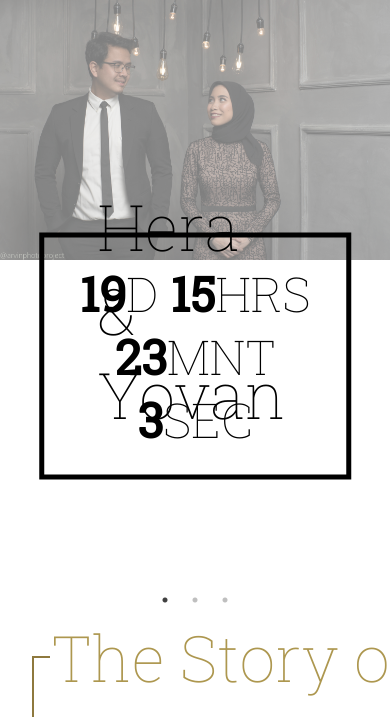
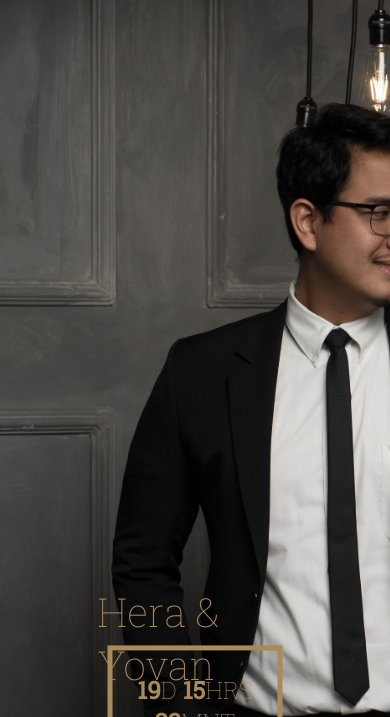
Before and after one commit to rahmaniaam/heraandyovan, a Django app: page /reception/ in a window 390 px wide; the page is wider, and only the part inside the window is pictured. Shown: the top 717 px of that part. Run offline with Django 3.2, Linux system fonts and the light colour scheme; some libraries are stand-ins or nearby versions; grey boxes are pictures that could not be loaded.

Commit message:
cek photo resize

```diff
--- a/reception/static/css/fonts/fonts.css
+++ b/dudu/static/css/fonts/fonts.css
@@ -4,8 +4,8 @@
 
 @font-face {
     font-family: 'scriptinaregular';
-    src: url('scriptina-webfont.woff2') format('woff2'),
-         url('scriptina-webfont.woff') format('woff');
+    src: url('scriptin-webfont.woff2') format('woff2'),
+         url('scriptin-webfont.woff') format('woff');
     font-weight: normal;
     font-style: normal;
 
--- /dev/null
+++ b/dudu/static/css/large.css
@@ -0,0 +1,190 @@
+
+html, body {
+	margin: 0;
+	padding: 0;
+	width: 100%;
+	overflow-x: none;
+
+	font-family: 'Roboto Slab', serif;
+	font-weight: 100;
+	color: #aa8a59;
+}
+
+.body {
+	display: grid;
+	grid-template-columns: 100%;
+}
+
+a {
+	color: inherit;
+	text-decoration: none;
+}
+
+li {
+	list-style-type: none;
+}
+
+/* first big div */
+.landing {
+	height: 100vh;
+	position: relative;
+	overflow: hidden;
+}
+
+.lg-img {
+	/* opacity: 0.5; */
+	position: relative;
+    width: 100vw;
+}
+
+#third-photo {
+    object-position: 50% 10%;
+}
+
+.slide {
+	position: relative;
+}
+
+.slide img {
+    object-fit: cover;
+}
+
+.title {
+	position: absolute;
+	top: 85%;
+	left: 50%;
+	-webkit-transform: translate(-50%, -85%);
+	   -moz-transform: translate(-50%, -85%);
+	    -ms-transform: translate(-50%, -85%);
+	     -o-transform: translate(-50%, -85%);
+			transform: translate(-50%, -85%);
+
+	font-size: 2.5rem;
+	padding-bottom: 6rem;
+}
+
+#demo {
+	width: 30%;
+	border: 5px solid #aa8a59;
+	position: absolute;
+	top: 90%;
+	left: 50%;
+	-webkit-transform: translate(-50%, -90%);
+	   -moz-transform: translate(-50%, -90%);
+	    -ms-transform: translate(-50%, -90%);
+	     -o-transform: translate(-50%, -90%);
+	        transform: translate(-50%, -90%);
+
+    font-size: 1.5rem;
+	text-align: center;
+	padding: 1.5rem ;
+}
+
+.slick-slider {
+	position: absolute;
+}
+
+/* second big div */
+.story {
+	position: relative;
+	color: #ad974f;
+}
+
+fieldset {
+	min-height: 100vh;
+	margin: 2rem;
+	margin-top: 0;
+	border: 2px solid #8e793e;
+}
+
+.story-title {
+	text-align: center;
+	font-size: 4rem;
+}
+
+.story-text {
+	padding: 2rem;
+	font-size: 2rem;
+}
+
+/* third big div */
+.calendar {
+	display: grid;
+	justify-content: center;
+	align-content: center;
+
+	background-color: #8e793e;
+	color: #fff;
+
+	height: 50vh;
+	font-size: 2.5rem;
+	text-align: center;
+}
+
+/* fourth big div */
+.rsvp-container {
+	position: relative;
+	text-align: center;
+	font-size: 3rem;
+	padding: 2rem;
+}
+
+form {
+	display: flex;
+	flex-direction: column;
+	flex-wrap: wrap;
+}
+
+input {
+	max-width: 300px;
+	height: 2rem;
+	margin: 0.6rem auto;
+}
+
+input[type=text], input[type=email] {
+	min-width: 30%;
+	border-radius: 10px;
+	padding: 0.7rem;
+	font-size: 2rem;
+	border: 1px thin #333333;
+}
+
+input[type=radio] + label {
+	margin: 0;
+	clear: none;
+}
+
+input[type=submit] {
+	height: 3rem;
+	min-width: 30%;
+	border: none;
+	border-radius: 10px;
+	width: 100%;
+	font-size: 1.5rem;
+	padding: 0.7rem;
+}
+
+/*fifth big div */
+
+.map-container {
+	text-align: center;
+	max-height: 100vh;
+}
+/*
+.map-grid {
+	display: grid;
+	grid-template-columns: 50;
+
+	text-align: center;
+} */
+
+.map-title {
+	font-size: 3rem;
+	padding: 2rem 0;
+}
+
+#map {
+	height: 30rem;
+	width: 50%;
+	margin: 0 auto;
+}
--- a/reception/templates/reception/reception.html
+++ b/reception/templates/reception/reception.html
@@ -6,37 +6,77 @@
     <title>Hera & Yovan</title>
     <meta charset='utf-8' />
 
-    <link href="{% static 'css/fonts/fonts.css' %}" rel="stylesheet">
     <link href="https://fonts.googleapis.com/css?family=Roboto+Slab:100,400" rel="stylesheet">
-    <link href="{% static 'css/reception.css' %}" rel="stylesheet">
+    <link href="{% static 'css/large.css' %}" rel="stylesheet">
+
+    <style>
+        @font-face {
+            font-family: 'scriptinaregular';
+            src: url("{% static 'fonts/scriptin-webfont.woff2' %}") format('woff2'),
+            url("{% static 'fonts/scriptin-webfont.woff' %}") format('woff');
+            font-weight: normal;
+            font-style: normal;
+        }
+
+        @font-face {
+            font-family: 'neou';
+            src: url("{% static 'fonts/Neou-Thin.ttf' %}") format('truetype');
+        }
+
+        @media screen and (max-width: 1144px) {
+            .lg-img {
+                height: 100vh;
+                width: auto;
+            }
+
+            #first-photo {
+                object-position: 40% 0;
+            }
+
+            #second-photo {
+                object-position: 50% 0;
+            }
+
+            #third-photo {
+                width: 100vw;
+                object-position: 50% 0;
+            }
+
+            .slide {
+                overflow: hidden;
+            }
+
+        }
+    </style>
 
     <link rel="stylesheet" type="text/css" href="{% static 'css/slick/slick.css' %}" />
     <link rel="stylesheet" type="text/css" href="{% static 'css/slick/slick-theme.css' %}" />
 </head>
 
+
 <body>
     <div class="landing">
         <div class="slideshow">
             <div class="slide">
-                <img class="lg-img" src="{% static 'assets/_DSC5694.jpg' %}" width="100%">
+                <img id="first-photo" class="lg-img" src="{% static 'assets/_DSC5694.jpg' %}" width="100%">
             </div>
-            <div class="slide">
-                <img class="lg-img" src="{% static 'assets/_DSC5809.jpg' %}" width="100%">
+            <!-- <div class="slide">
+                <img id="second-photo" class="lg-img" src="{% static 'assets/_DSC5809.jpg' %}" width="100%">
             </div>
             <div class="slide">
                 <img id="third-photo" class="lg-img" src="{% static 'assets/_DSC6039.jpg' %}" width="100%">
-            </div>
+            </div> -->
         </div>
 
         <p class="title">Hera & Yovan</p>
-        <p id="demo"></p>
+        <p id="demo" style="font-family: Roboto Slab;"></p>
     </div>
 
     <div class="story">
         <fieldset>
             <legend class="story-title">The Story of Us</legend>
-            <div class="story-text">
-                <div class="mugshot-container">
+            <div class="story-text" style="font-family: Roboto Slab;">
+                <!-- <div class="mugshot-container">
                     <div class="bride">
                         <div class="bride-photo crop">
                             <img class="bride-img" src="http://www.adrianbonetphotography.net/blog/wp-content/uploads/2015/01/016-wedding-bride-portrait-profile.jpg">
@@ -54,7 +94,7 @@
                             The Groom
                         </div>
                     </div>
-                </div>
+                </div> -->
                 <p>Id illum impetus expetendis pri, melius admodum placerat ius cu. Ei eirmod oportere mei, mei nisl esse signiferumque
                     te. Rebum delenit vituperatoribus sit ex, pro commodo postulant te. His stet accusam gloriatur te, eu
                     putant tritani persecuti quo, his ex mucius reformidans. Semper hendrerit eos et, nec id choro ubique
@@ -82,7 +122,7 @@
         </fieldset>
     </div>
 
-    <div class="calendar">
+    <div class="calendar" style="font-family: neou;">
         <p>
             Sunday, 22 July 2018
             <br> Birawa Assembly Hall, Hotel Bidakara
@@ -95,7 +135,7 @@
         </span>
     </div>
 
-    <div class="rsvp-container">
+    <div class="rsvp-container" style="font-family: Roboto Slab;">
         RSVP
         <div class="rsvp-form">
             <form id="form" method="POST" action="{% url 'reception:add_guest' %}">
@@ -105,7 +145,7 @@
         </div>
     </div>
 
-    <div class="map-container">
+    <div class="map-container" style="font-family: Roboto Slab;">
         <p class="map-title">Don't get lost, we have technology.</p>
         <div id="map"></div>
     </div>
```
Also changed, not shown: reception/static/css/large.css (added, +190 -0 lines), reception/static/css/reception.css (+21 -26 lines), dudu/static/assets/_DSC5694.jpg (added), dudu/static/assets/_DSC5809.jpg (added), dudu/static/assets/_DSC6039.jpg (added), dudu/static/fonts/Neou-Bold.ttf (added), dudu/static/fonts/Neou-Thin.ttf (added), dudu/static/fonts/scriptin-webfont.woff (added), dudu/static/fonts/scriptin-webfont.woff2 (added), reception/static/fonts/Neou-Bold.ttf (added), reception/static/fonts/Neou-Thin.ttf (added), reception/static/fonts/scriptin-webfont.woff (added), reception/static/fonts/scriptin-webfont.woff2 (added), 3 other files.
